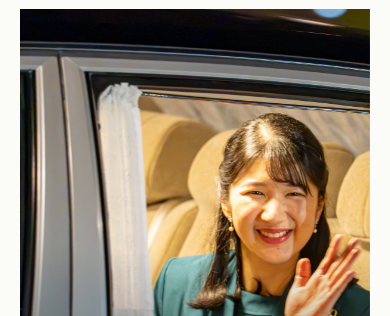
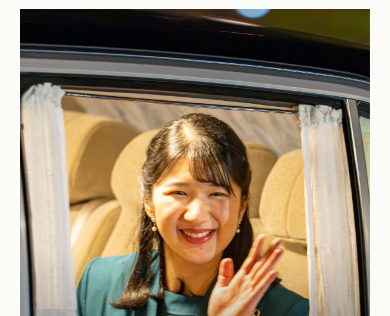
Before and after one commit to giantsstorelove-png/aiko-gallery, a plain HTML site: page index.html in a window 390 px wide. Shown: the part 75-391 px from the top of the page. Drawn offline with nearby package versions, Linux system fonts and the light colour scheme.

Commit message:
スマホ版トップ画像の位置を中央に調整
Co-Authored-By: Claude Opus 5.5 <noreply@anthropic.com>

```diff
--- a/index.html
+++ b/index.html
@@ -171,7 +171,7 @@ body::before { content: ""; position: fixed; inset: 0 0 auto; height: env(safe-a
   .nav { gap: 12px; }
   .nav a { font-size: .9rem; letter-spacing: .04em; }
   .hero-frame { aspect-ratio: 4 / 5; }
-  .hero-frame img { object-position: 22% 50%; }
+  .hero-frame img { object-position: 47% 50%; }
   .photos { grid-template-columns: minmax(0, 1fr); }
   .lb-panel { grid-template-columns: minmax(0, 1fr); }
   .dl, .lb-status { grid-column: 1; grid-row: auto; text-align: left; }
```
